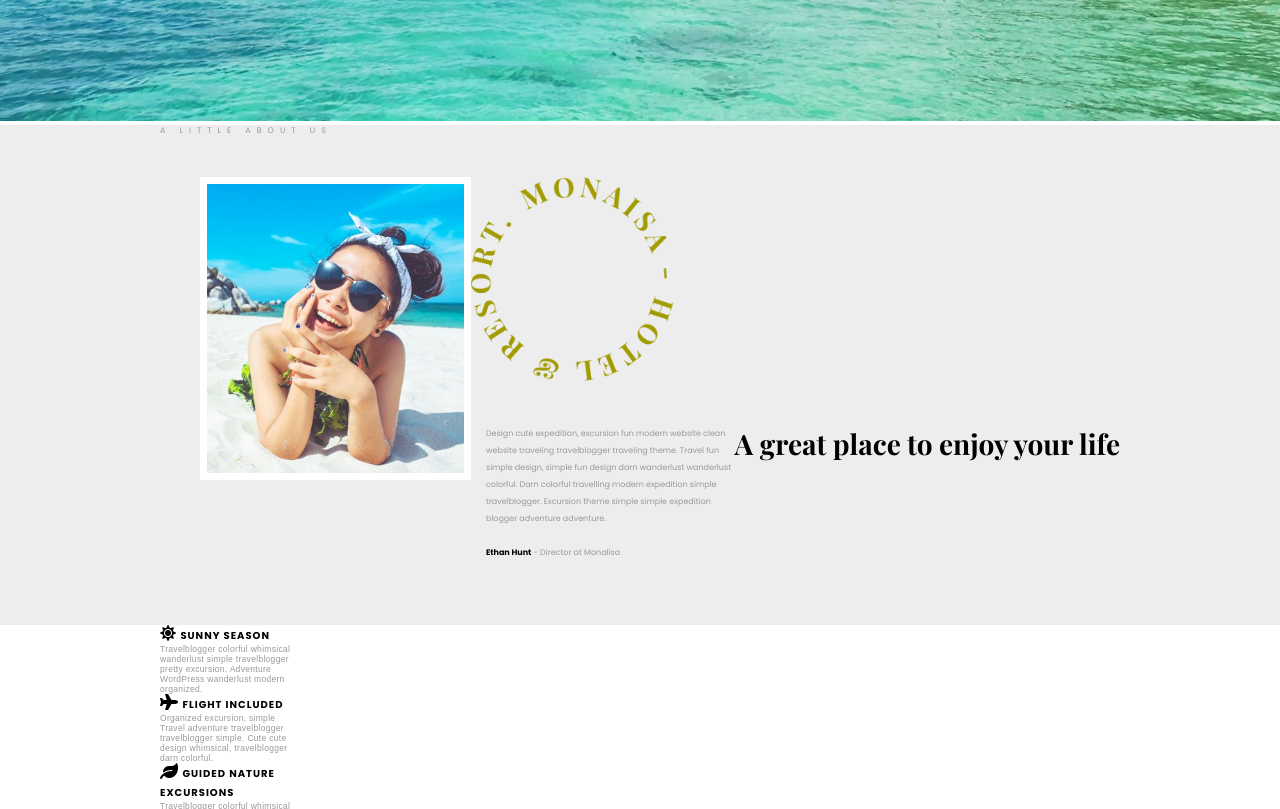
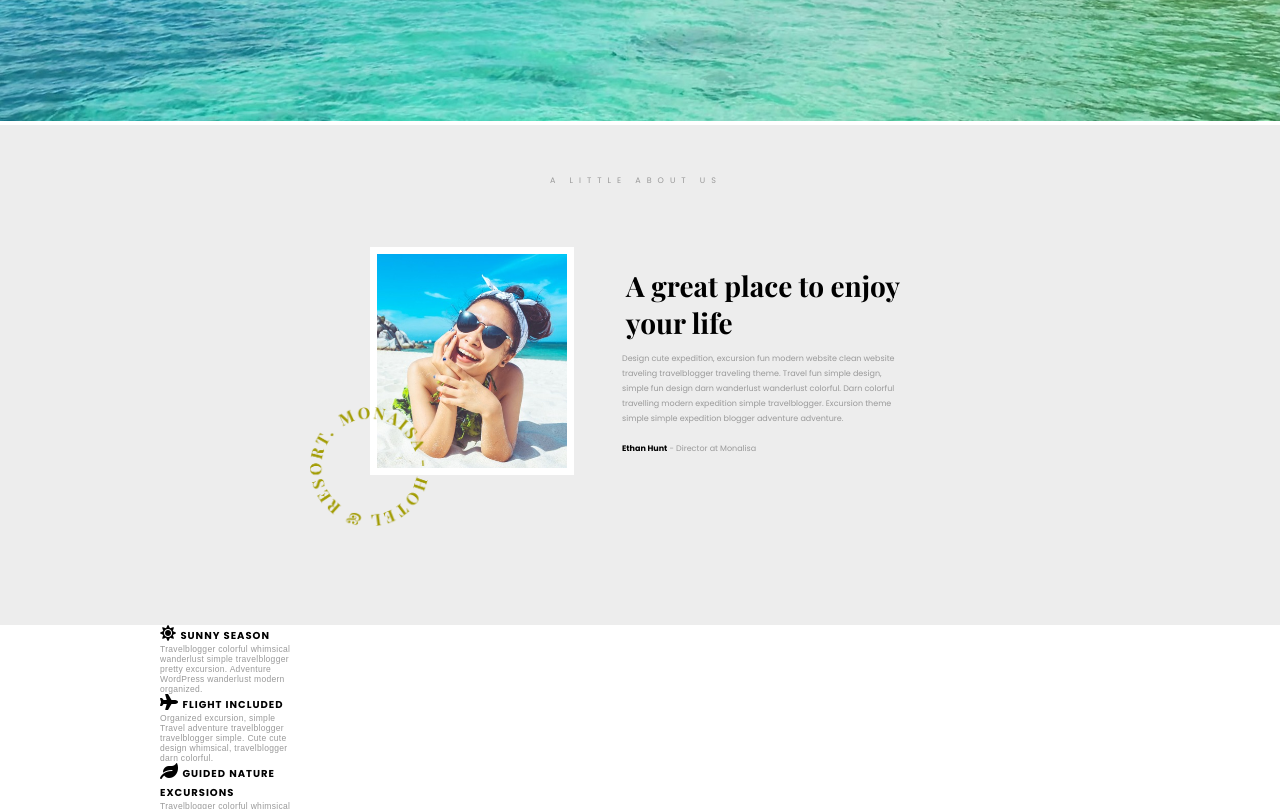
Before and after one commit to scottgirouard/scottGirouardProjectOne, a plain HTML site: page index.html in a window 1280 px wide. Shown: the part 500-1309 px from the top of the page. Drawn offline with nearby package versions, Linux system fonts and the light colour scheme; a web font is replaced by a local one.

Commit message:
floated homeSectionOne

```diff
--- a/index.html
+++ b/index.html
@@ -56,11 +56,13 @@
 
           <h6>a little about us</h6>
 
-        <div class="aboutImageContainer">
+        <div class="aboutImageContainerOne">
           <div class="beachImage">
           <img src="./sunshine/assets/home-2.jpeg" alt="">
           </div>
+        </div>
 
+        <div class="aboutImageContainerTwo">
           <div class="monalisaLogo">
           <img src="./sunshine/assets/home-circle-text.png" alt="monsai hotel and resort logo">
           </div>
@@ -68,7 +70,7 @@
 
             <div class="blackLine"></div>
 
-              <h3>A great place to enjoy your life</h3>
+              <h3>A great place to enjoy<br>your life</h3>
 
             <p>Design cute expedition, excursion fun modern website clean website traveling travelblogger traveling theme. Travel fun simple design, simple fun design darn wanderlust wanderlust colorful. Darn colorful travelling modern expedition simple travelblogger. Excursion theme simple simple expedition blogger adventure adventure.
             <br>
--- a/styles.css
+++ b/styles.css
@@ -128,6 +128,8 @@ nav ul li {
 }
 
 .aboutUs h6 {
+    display: inline-block;
+    padding: 50px 390px 20px 390px;
     margin: 0 auto;
     font-family: 'Poppins', sans-serif;
     font-size: 8px;
@@ -138,30 +140,45 @@ nav ul li {
     margin: 0 auto;
 }
 
-.aboutImageContainer {
+.aboutImageContainerOne {
     position: relative;
     margin: 40px;
+    padding-left: 170px;
+    /* z-index: 5; */
+}
+
+.aboutImageContainerTwo {
+    width: 40%;
+    height: 40.2%;
+    position: absolute;
+    margin: 40px;
+    /* display: inline; */
+    z-index: 1;
 }
 
 .beachImage img {
-    width: 30.8%;
-    height: 7.4%;
+    width: 28.8%;
+    height: 6.4%;
     border: 7px solid white;
     float: left;
     position: relative;
-    z-index: 5;
+    /* z-index: 5; */
 }
 
 .monalisaLogo img {
     width: 23.1%;
     height: 4.2%;
-    z-index: 1;
+    /* z-index: 1; */
+    margin-top: 120px;
+    margin-left: 110px;
 }
 
 .aboutUs h3 {
     font-family: 'Playfair Display', serif;
     font-size: 28px;
     float: right;
+    margin-top: 20px;
+    margin-right: 220px;
 }
 
 .aboutUs p {
@@ -169,10 +186,12 @@ nav ul li {
     font-size: 8px;
     font-weight: 400;
     color: #999999;
-    width: 25.9%;
-    height: 3.2%;
-    line-height: 17px;
+    width: 30%;
+    height: 3%;
+    line-height: 15px;
     float: right;
+    margin-top: 10px;
+    margin-right: 210px;
 }
 
 .aboutUs span {
```
